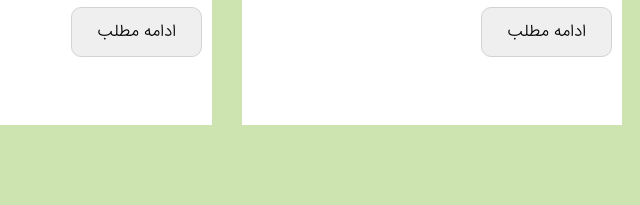
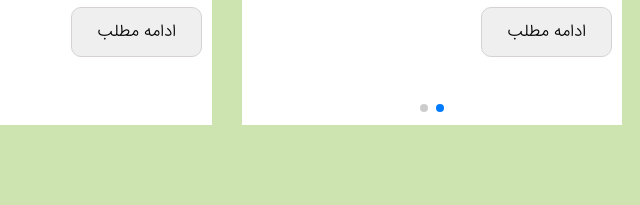
Before and after one commit to elimoghrrabi/golestan2, a website: page index.html in a window 1280 px wide. Shown: the part 5650-5855 px from the top of the page, 208-848 px from the left. Drawn offline with Linux system fonts and the light colour scheme; files that its build step writes are made by us from their sources; files whose address does not match are found by name.

Commit message:
Update index.html

```diff
--- a/index.html
+++ b/index.html
@@ -482,7 +482,7 @@
       <p>All Right Reserved Golestan Company 2022-2025</p>
       <p>Design By: Golestan Studio</p>
     </div>
-    <script src="./swiper-bundle.min.js"></script>
+    <script src="./swiper/swiper-bundle.min.js"></script>
     <script>
       var swiper = new Swiper(".mySwiper", {
         slidesPerView: 3,
```
